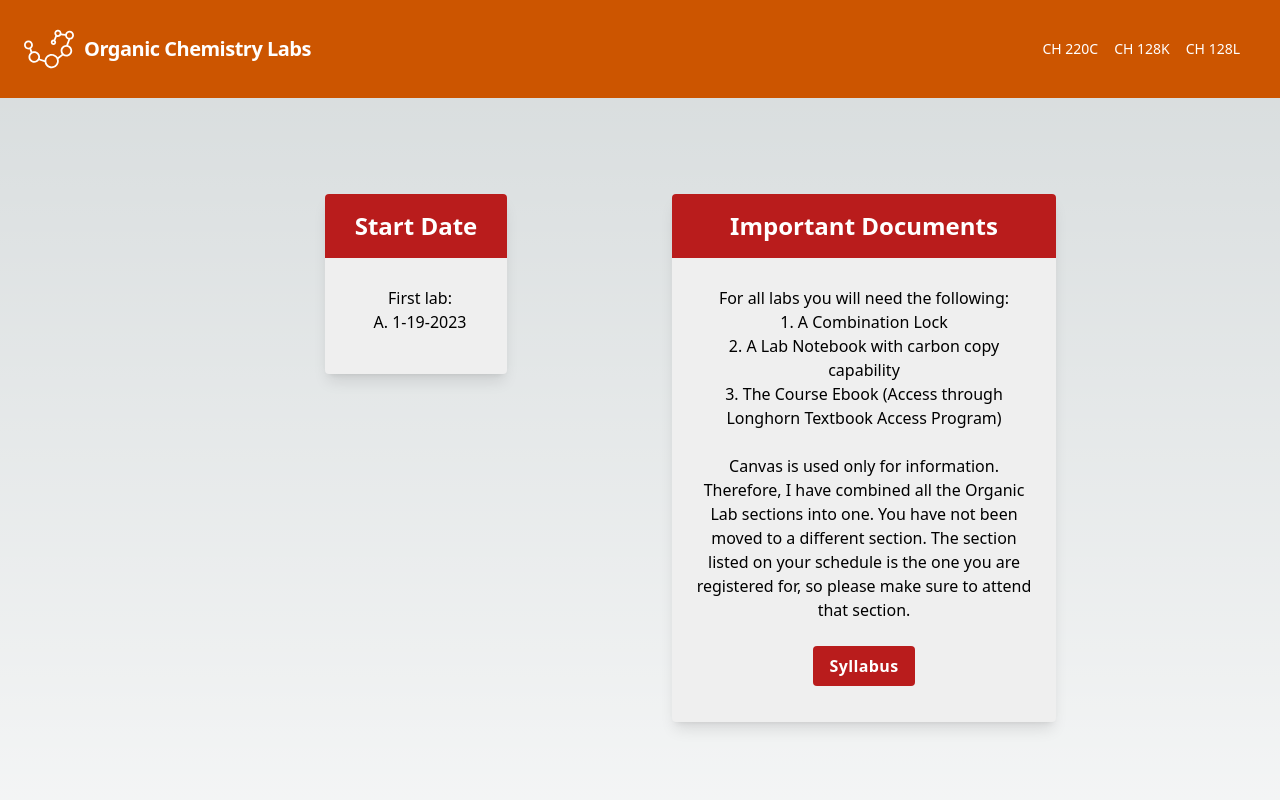
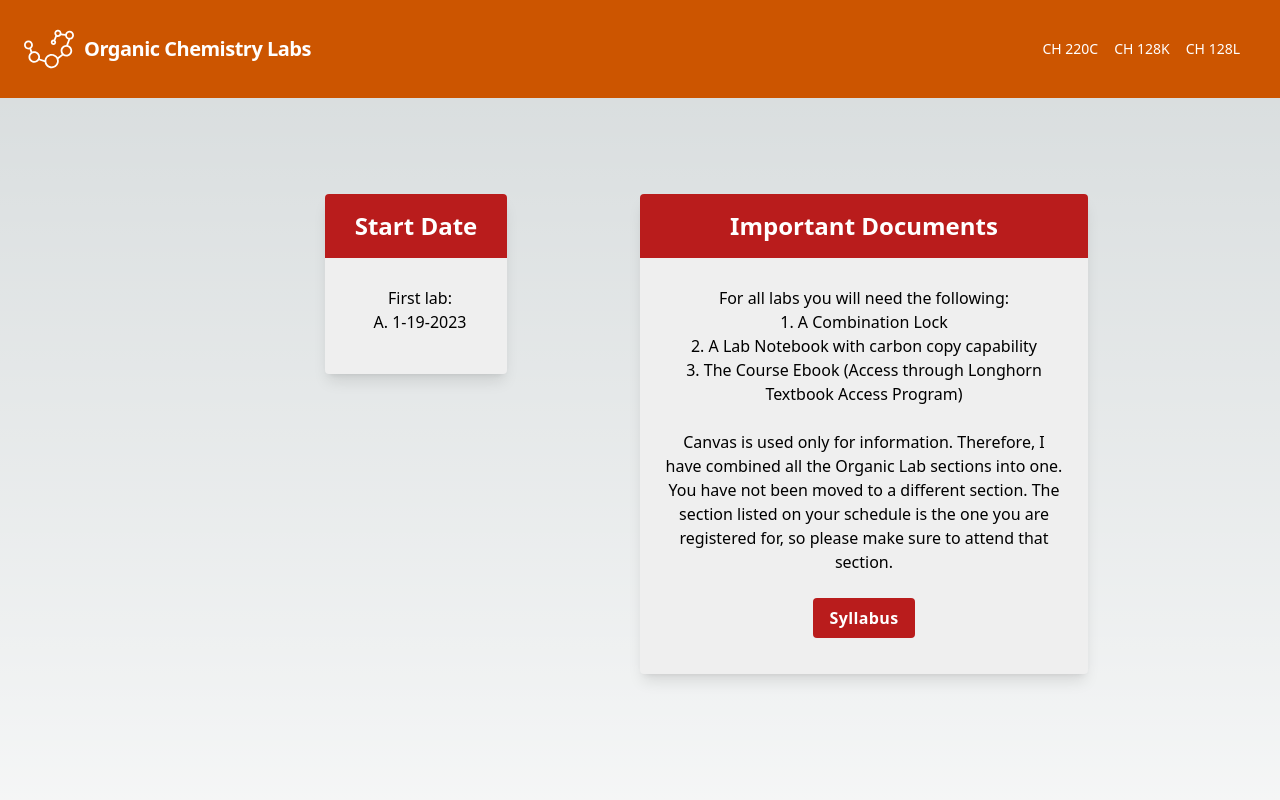
Before and after one commit to Justin8912/Ochem-Lab-Website, a Next.js app: page /CH128K/LandingPage in a window 1280 px wide. Shown: the top 800 px of the page. Built offline with nearby package versions, Linux system fonts and the light colour scheme.

Commit message:
Changed the styling of the landing page so that important documents width will scale all the way up to max-w-lg

```diff
--- a/src/pages/assets/sectionLandingPage.js
+++ b/src/pages/assets/sectionLandingPage.js
@@ -49,7 +49,7 @@ export default function LandingPage (props) {
 
         <div className='col-span-1'>
           <div
-          className="rounded overflow-hidden shadow-lg w-96  mx-auto h-min xl:max-w-lg"
+          className="rounded overflow-hidden shadow-lg   mx-auto h-min max-w-lg"
           style={{backgroundColor:'#efefef'}}
         >
           <div className={`font-bold text-2xl py-4 px-6 mb-3 text-center bg-${props.classColor} text-white`}>Important Documents</div>
```
